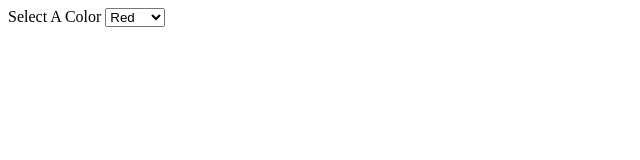
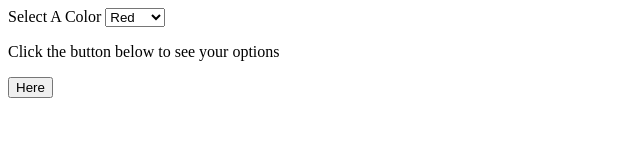
Before and after one commit to DarrenKim94/dom-problems, a plain HTML site: page dom-problems/dom-problem3/index.html in a window 1280 px wide. Shown: the whole page, without its empty margins (0-640 px from the left). Drawn offline with Linux system fonts and the light colour scheme.

Commit message:
add button and define button variable

```diff
--- a/dom-problems/dom-problem3/index.html
+++ b/dom-problems/dom-problem3/index.html
@@ -14,5 +14,8 @@
         <option value="Blue">Blue</option>
         <option value="Green">Green</option>
     </select>
+    <p>Click the button below to see your options
+    </p>
+    <button id="btn">Here</button>
 </body>
 </html>
--- a/dom-problems/dom-problem3/script.js
+++ b/dom-problems/dom-problem3/script.js
@@ -0,0 +1 @@
+const btn = document.getElementById('click')
```
